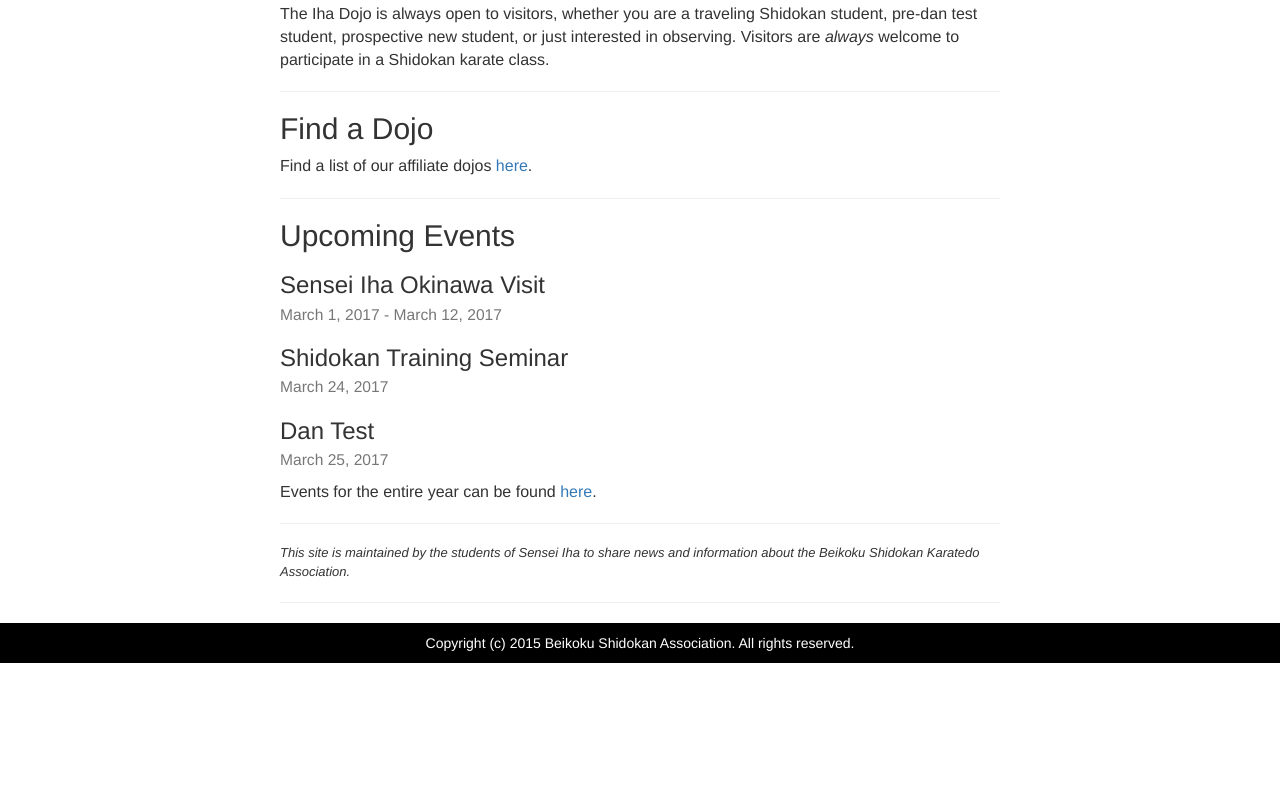
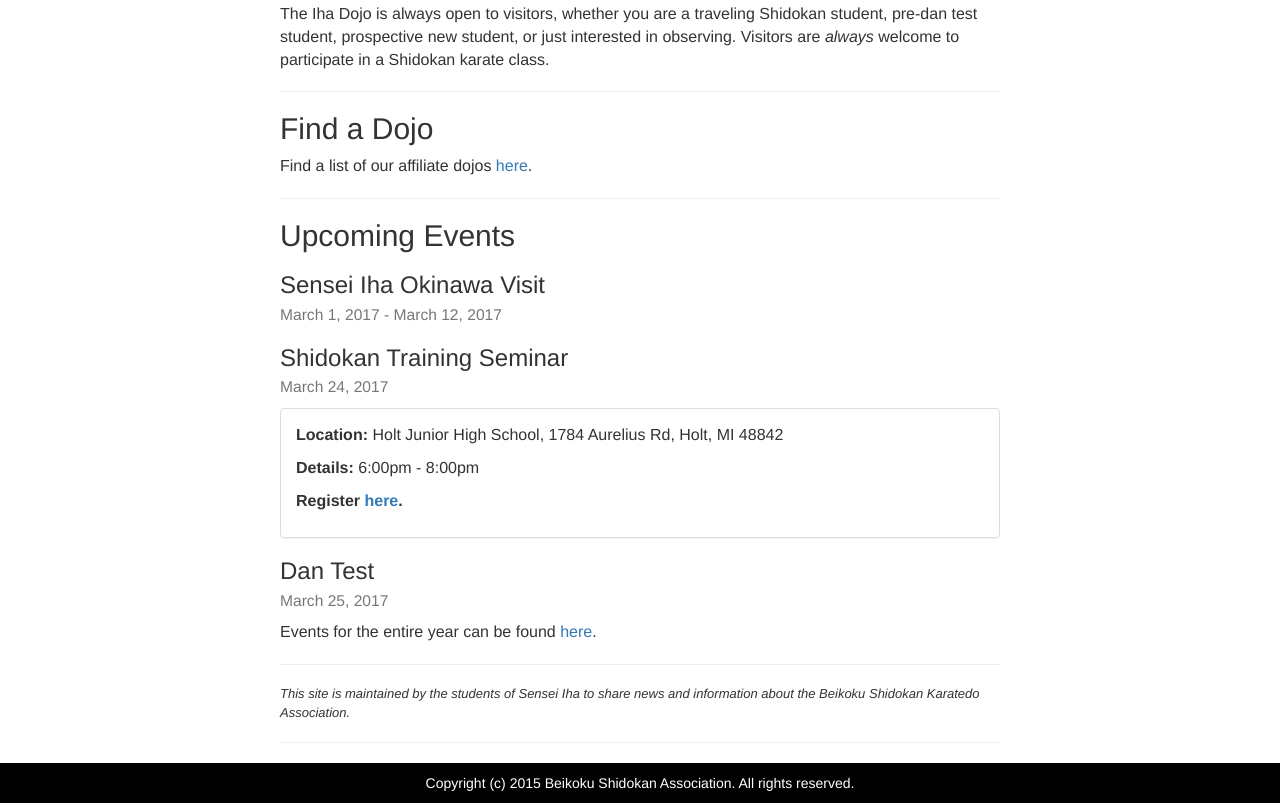
Before and after one commit to hendryau/ihadojo.com-legacy, a plain HTML site: page index.html in a window 1280 px wide. Shown: the part 781-1584 px from the top of the page. Before the commit the page ends 1444 px from the top, so only its background shows below. Drawn offline with Linux system fonts and the light colour scheme.

Commit message:
update events and modify event template

```diff
--- a/data/events.json
+++ b/data/events.json
@@ -1,3 +1,4 @@
+
 [
 	{
 		"start": "December 27, 2016",
@@ -14,7 +15,11 @@
 	{
 		"start": "March 24, 2017",
 		"end": "March 24, 2017",
-		"title": "Shidokan Training Seminar"
+		"title": "Shidokan Training Seminar",
+		"location": "Holt Junior High School, 1784 Aurelius Rd, Holt, MI 48842",
+		"notes": "6:00pm - 8:00pm",
+		"linkMsg": "Register",
+		"link": "https://events.membersolutions.com/event_register.asp?content_id=68420"
 	},
 
 	{
--- a/templates/directives/evt_view_template.html
+++ b/templates/directives/evt_view_template.html
@@ -16,7 +16,7 @@
       </div>
 
       <div ng-if="evt.link != null && evt.link.length >0">
-        <p><b>More information available <a href="{{evt.link}}">here</a>.
+        <p><b>{{evt.linkMsg || 'More information available'}} <a href="{{evt.link}}">here</a>.
       </div>
     </div>
 
```
